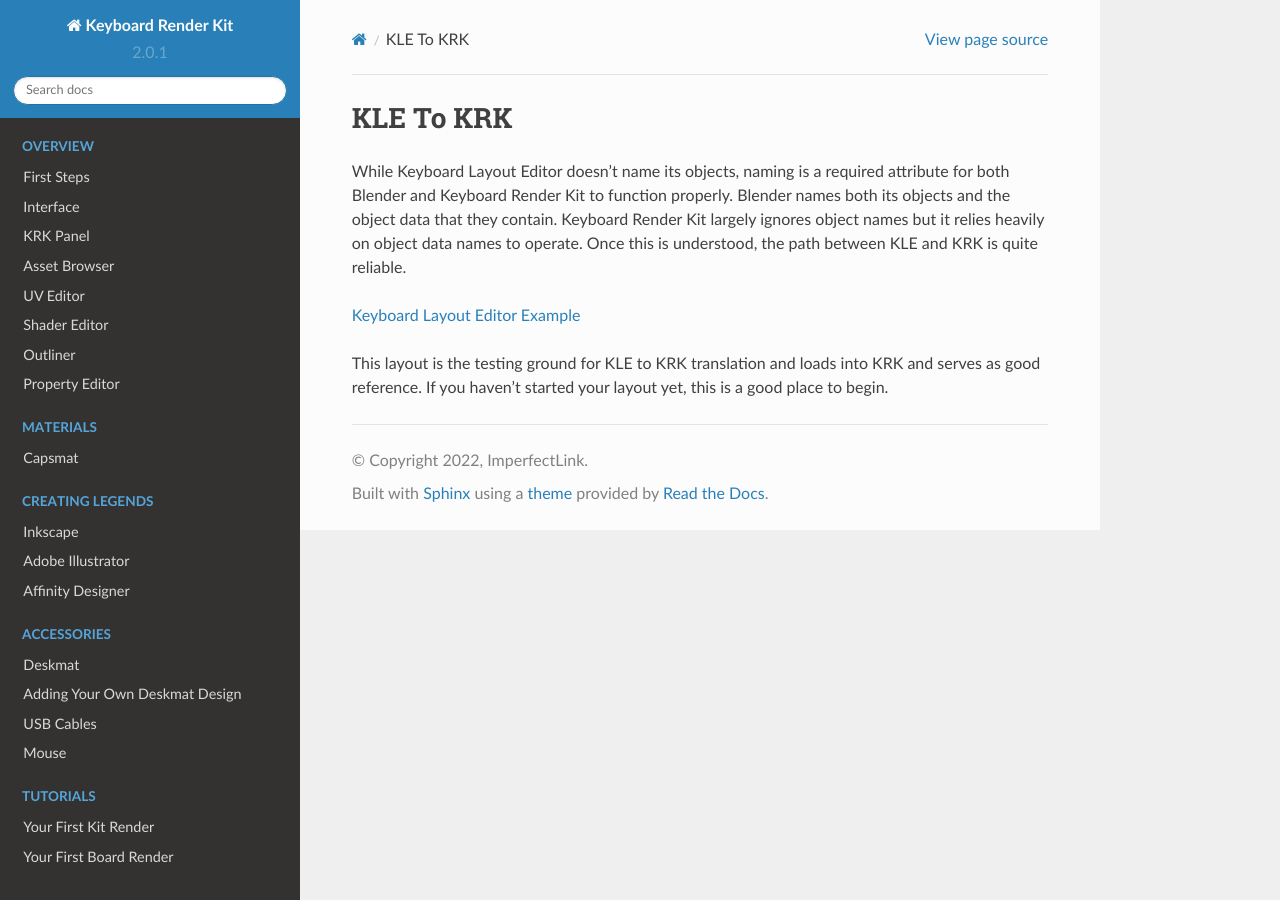
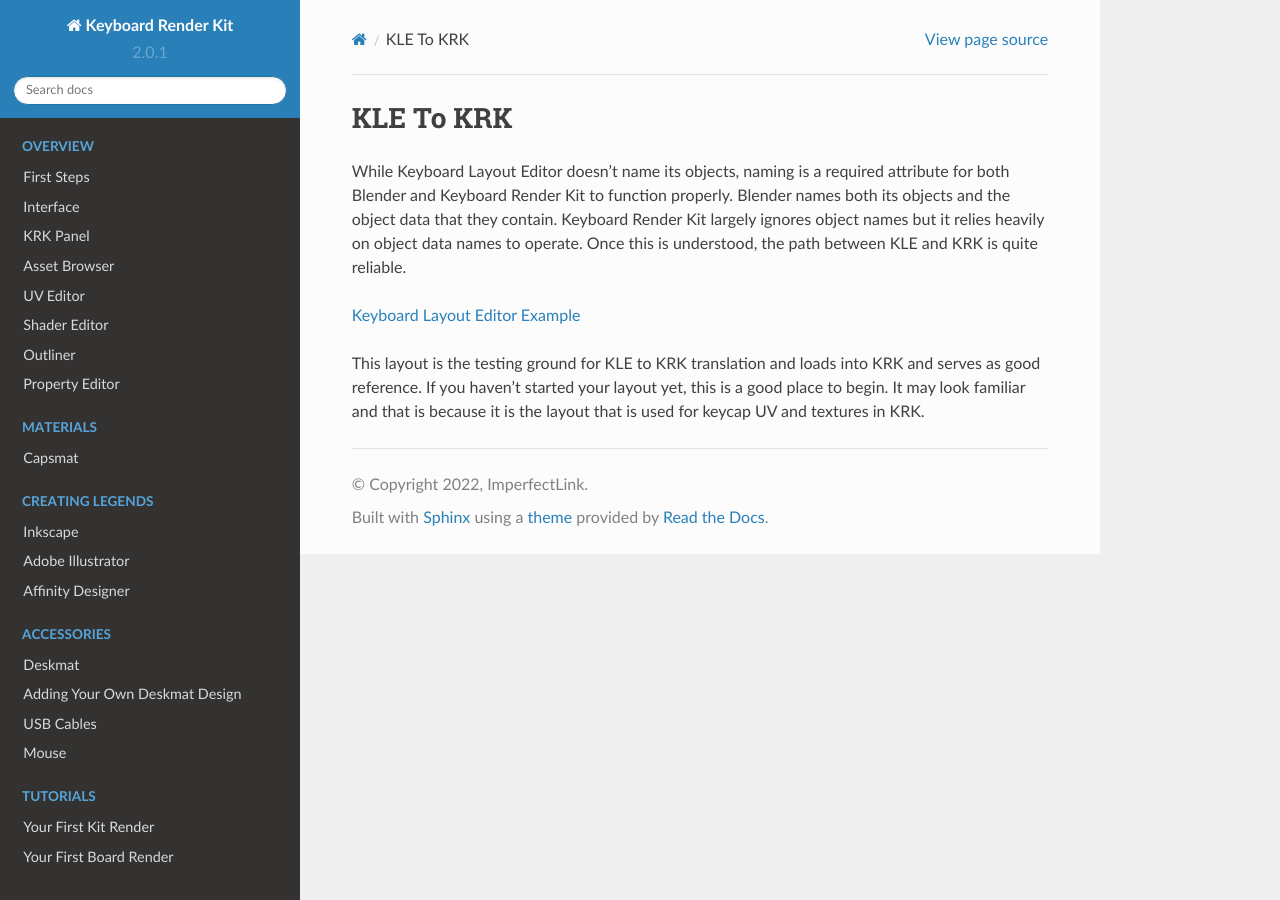
Before and after one commit to imperfectlink/KeyboardRenderKit, a Sphinx documentation site: the page built from docs/source/kle2krk.rst, in a window 1280 px wide. Built offline with Sphinx 7.4.7 and the Read the Docs theme 2.0.0, drawn with Linux system fonts in a browser that asks for light colours.

Commit message:
Update kle2krk.rst

```diff
--- a/docs/source/kle2krk.rst
+++ b/docs/source/kle2krk.rst
@@ -5,4 +5,4 @@ While Keyboard Layout Editor doesn't name its objects, naming is a required attr
 
 `Keyboard Layout Editor Example <http://www.keyboard-layout-editor.com/#/gists/f7528ebe1348daab7abc45bc2f662c8a>`_
 
-This layout is the testing ground for KLE to KRK translation and loads into KRK and serves as good reference. If you haven't started your layout yet, this is a good place to begin.
+This layout is the testing ground for KLE to KRK translation and loads into KRK and serves as good reference. If you haven't started your layout yet, this is a good place to begin. It may look familiar and that is because it is the layout that is used for keycap UV and textures in KRK.
```
